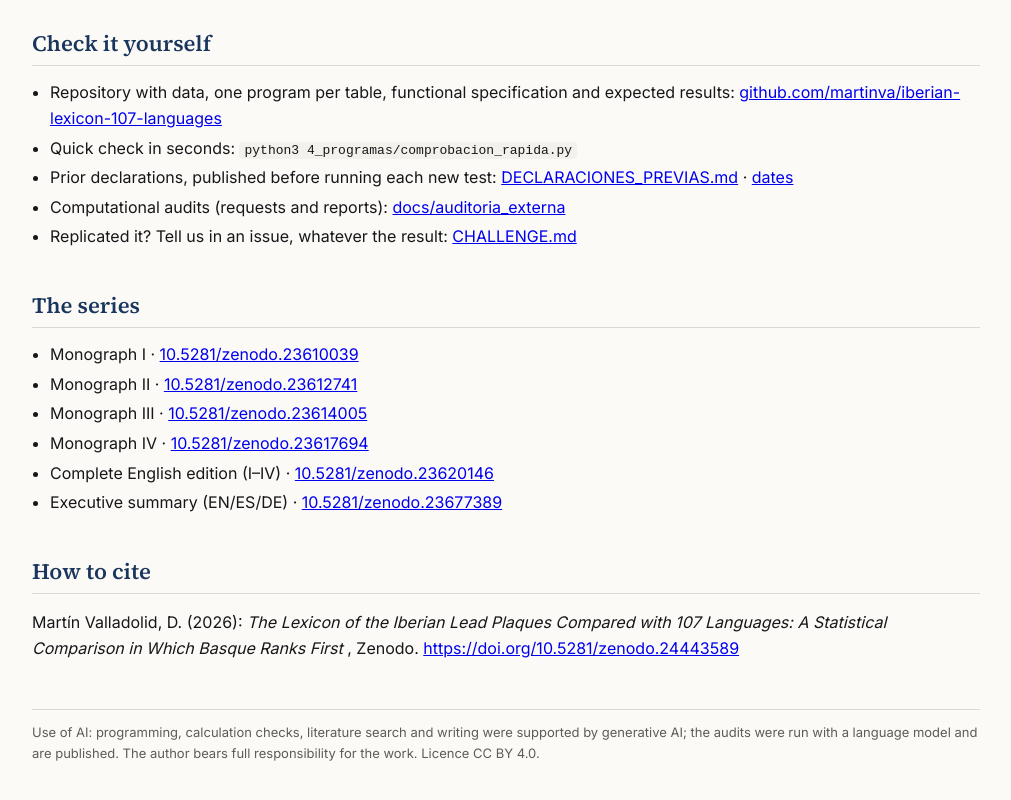
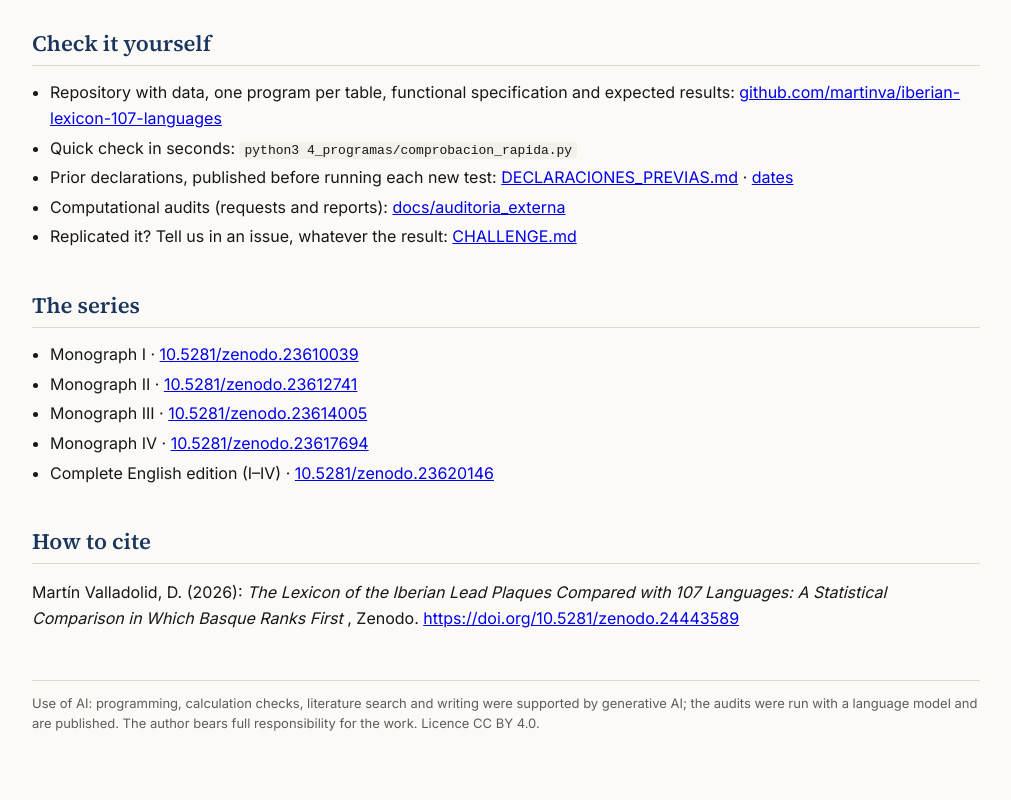
Before and after one commit to martinva/iberian-lexicon-107-languages, a plain HTML site: page docs/index.html in a window 1280 px wide. Shown: the part 1518-2318 px from the top of the page, without its empty margins (134-1145 px from the left). Drawn offline with Linux system fonts and the light colour scheme.

Commit message:
Retira la síntesis ejecutiva de los listados de la serie
Co-Authored-By: Claude Opus 5.5 <noreply@anthropic.com>
Claude-Session: https://claude.ai/code/session_01ADLvp18zR33r9942qdEq9D

```diff
--- a/docs/index.html
+++ b/docs/index.html
@@ -98,7 +98,6 @@ html[lang="en"] [data-l="en"],html[lang="es"] [data-l="es"]{display:revert}
  <li><span data-l="en">Monograph III</span><span data-l="es">Monografía III</span> · <a href="https://doi.org/10.5281/zenodo.23614005">10.5281/zenodo.23614005</a></li>
  <li><span data-l="en">Monograph IV</span><span data-l="es">Monografía IV</span> · <a href="https://doi.org/10.5281/zenodo.23617694">10.5281/zenodo.23617694</a></li>
  <li><span data-l="en">Complete English edition (I–IV)</span><span data-l="es">Edición completa en inglés (I–IV)</span> · <a href="https://doi.org/10.5281/zenodo.23620146">10.5281/zenodo.23620146</a></li>
- <li><span data-l="en">Executive summary (EN/ES/DE)</span><span data-l="es">Síntesis ejecutiva (EN/ES/DE)</span> · <a href="https://doi.org/10.5281/zenodo.23677389">10.5281/zenodo.23677389</a></li>
 </ul>
 
 <h2><span data-l="en">How to cite</span><span data-l="es">Cómo citar</span></h2>
```
Also changed, not shown: 2 other files.
